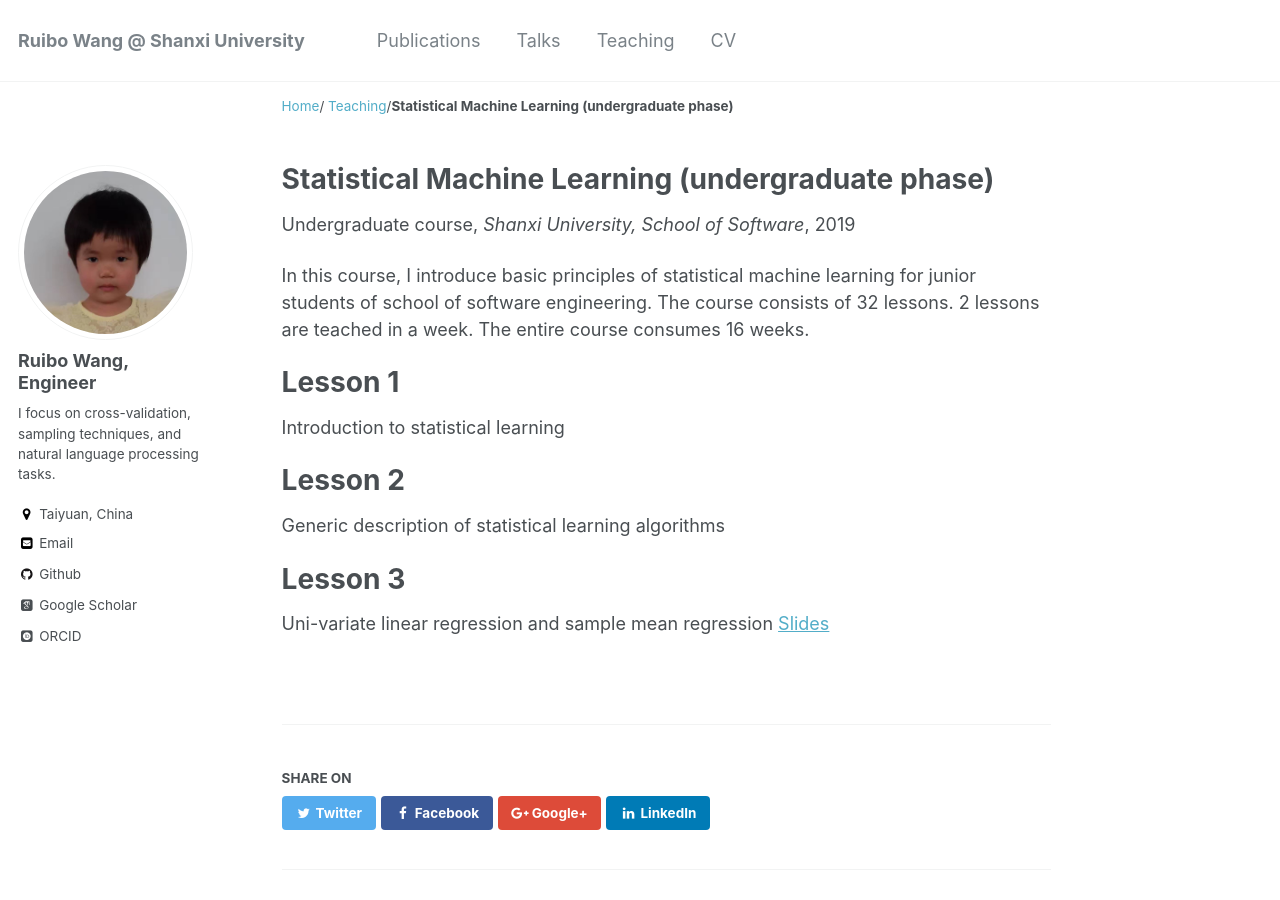
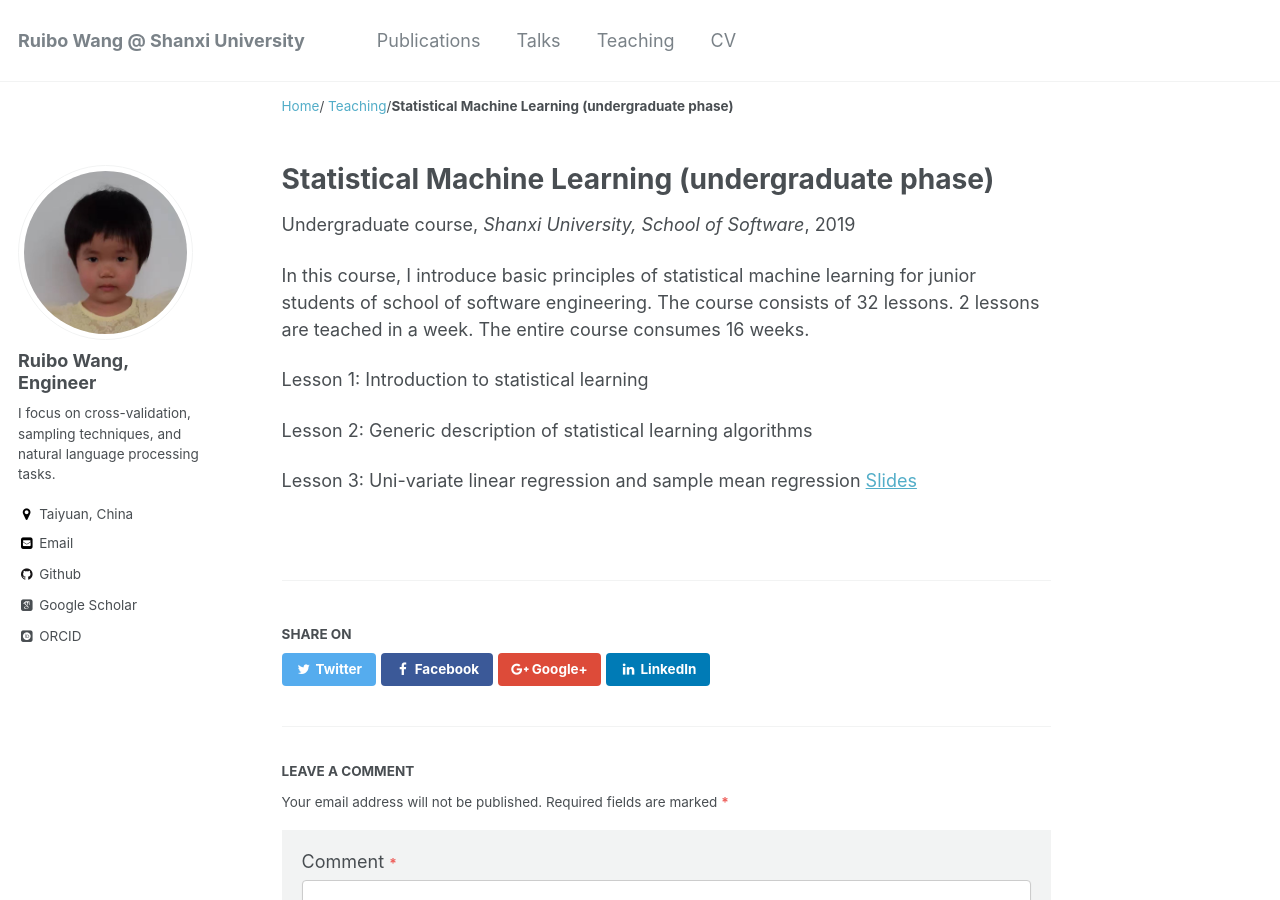
Before and after one commit to RamboWANG/RamboWANG.github.io, a Jekyll site: the page built from _teaching/2019-autumn-teaching-sml.md, in a window 1280 px wide and 900 px high. Built offline with Jekyll 4.4.1, drawn with Linux system fonts in a browser that asks for light colours; some web fonts are replaced.

```diff
--- a/_teaching/2019-autumn-teaching-sml.md
+++ b/_teaching/2019-autumn-teaching-sml.md
@@ -11,15 +11,9 @@ location: "Taiyuan, China"
 In this course, I introduce basic principles of statistical machine learning for junior students of school of software engineering.
 The course consists of 32 lessons. 2 lessons are teached in a week. The entire course consumes 16 weeks.
 
-Lesson 1
-===========
-Introduction to statistical learning
+Lesson 1: Introduction to statistical learning
 
 
-Lesson 2
-===========
-Generic description of statistical learning algorithms
+Lesson 2: Generic description of statistical learning algorithms
 
-Lesson 3
-===========
-Uni-variate linear regression and sample mean regression [Slides](https://rambowang.github.io/files/2019SEStatLearn/slides3.pdf)
+Lesson 3: Uni-variate linear regression and sample mean regression [Slides](https://rambowang.github.io/files/2019SEStatLearn/slides3.pdf)
```
